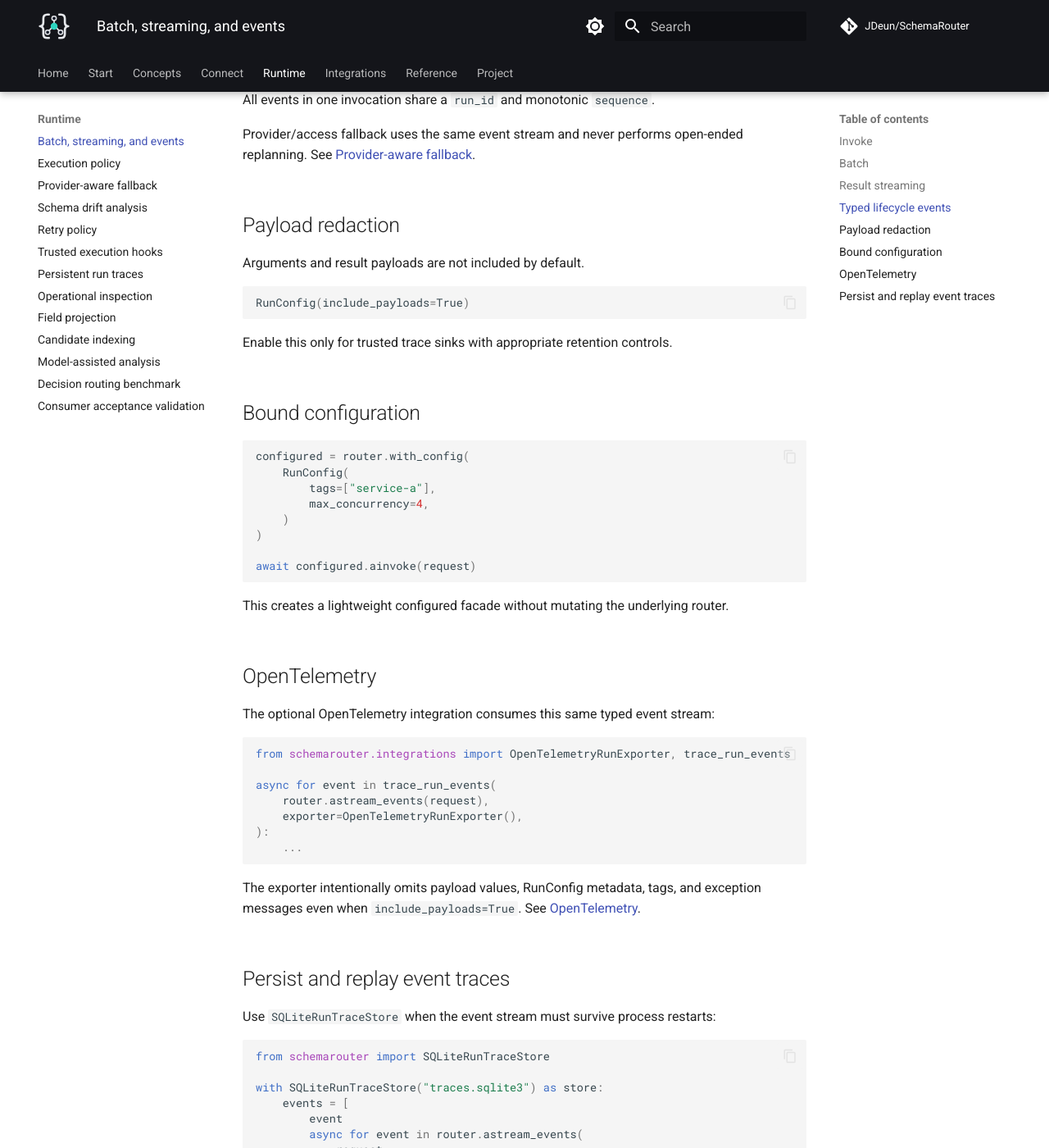
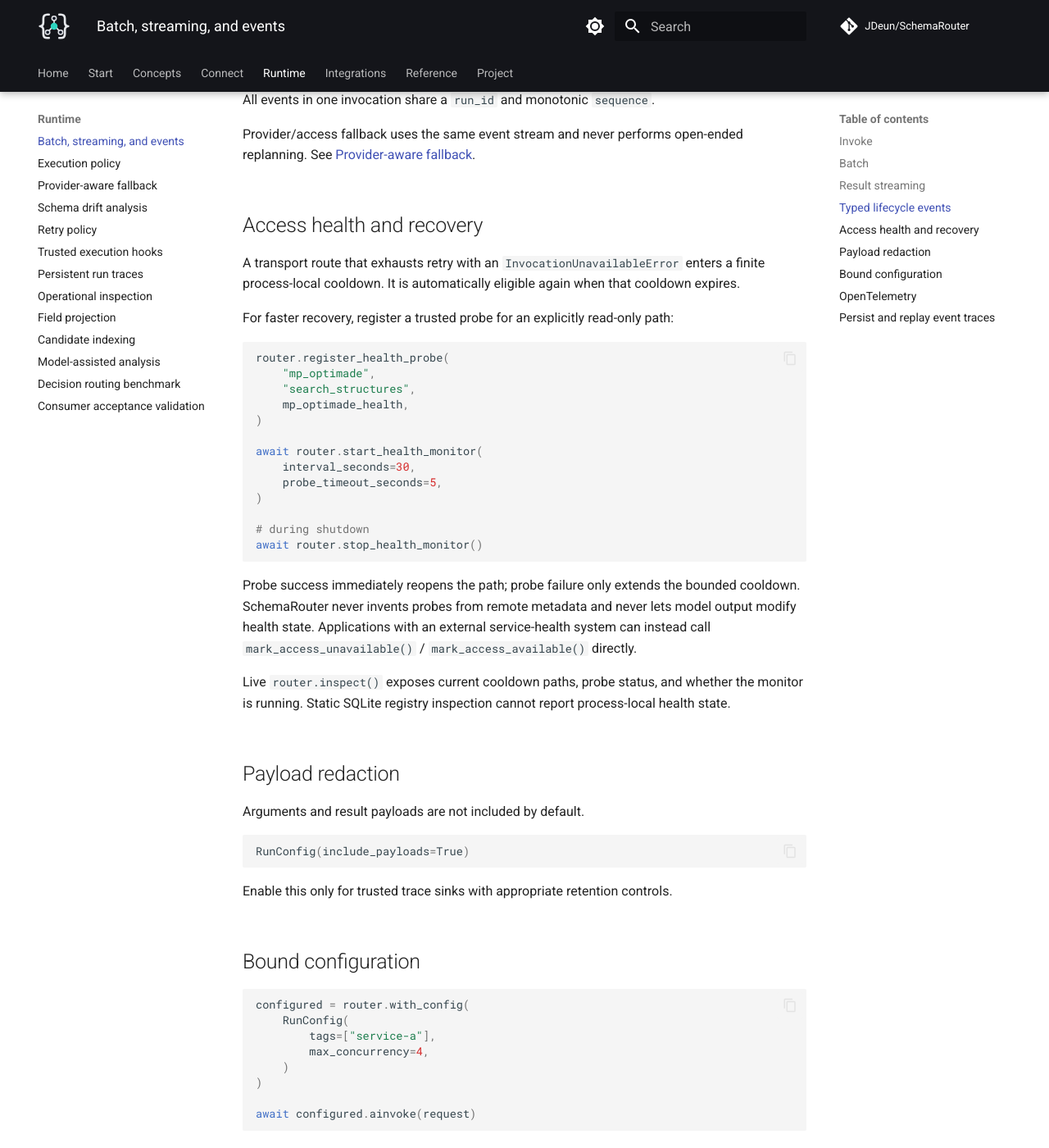
Before and after one commit to JDeun/SchemaRouter, an MkDocs documentation site: the page built from docs/guides/runtime.md, in a window 1280 px wide and 1400 px high, scrolled down 2082 px. Shown: the whole window at 82% size. Built offline with MkDocs 1.6.1 and Material for MkDocs 9.7.7, drawn with Linux system fonts in a browser that asks for light colours; comment, search, counter and statistics services are not loaded.

Commit message:
docs: explain active and passive access health

````diff
--- a/docs/guides/runtime.md
+++ b/docs/guides/runtime.md
@@ -97,6 +97,37 @@ All events in one invocation share a `run_id` and monotonic `sequence`.
 Provider/access fallback uses the same event stream and never performs open-ended replanning. See
 [Provider-aware fallback](provider-fallback.md).
 
+## Access health and recovery
+
+A transport route that exhausts retry with an `InvocationUnavailableError` enters a finite
+process-local cooldown. It is automatically eligible again when that cooldown expires.
+
+For faster recovery, register a trusted probe for an explicitly read-only path:
+
+```python
+router.register_health_probe(
+    "mp_optimade",
+    "search_structures",
+    mp_optimade_health,
+)
+
+await router.start_health_monitor(
+    interval_seconds=30,
+    probe_timeout_seconds=5,
+)
+
+# during shutdown
+await router.stop_health_monitor()
+```
+
+Probe success immediately reopens the path; probe failure only extends the bounded cooldown.
+SchemaRouter never invents probes from remote metadata and never lets model output modify health
+state. Applications with an external service-health system can instead call
+`mark_access_unavailable()` / `mark_access_available()` directly.
+
+Live `router.inspect()` exposes current cooldown paths, probe status, and whether the monitor is
+running. Static SQLite registry inspection cannot report process-local health state.
+
 ## Payload redaction
 
 Arguments and result payloads are not included by default.
````
